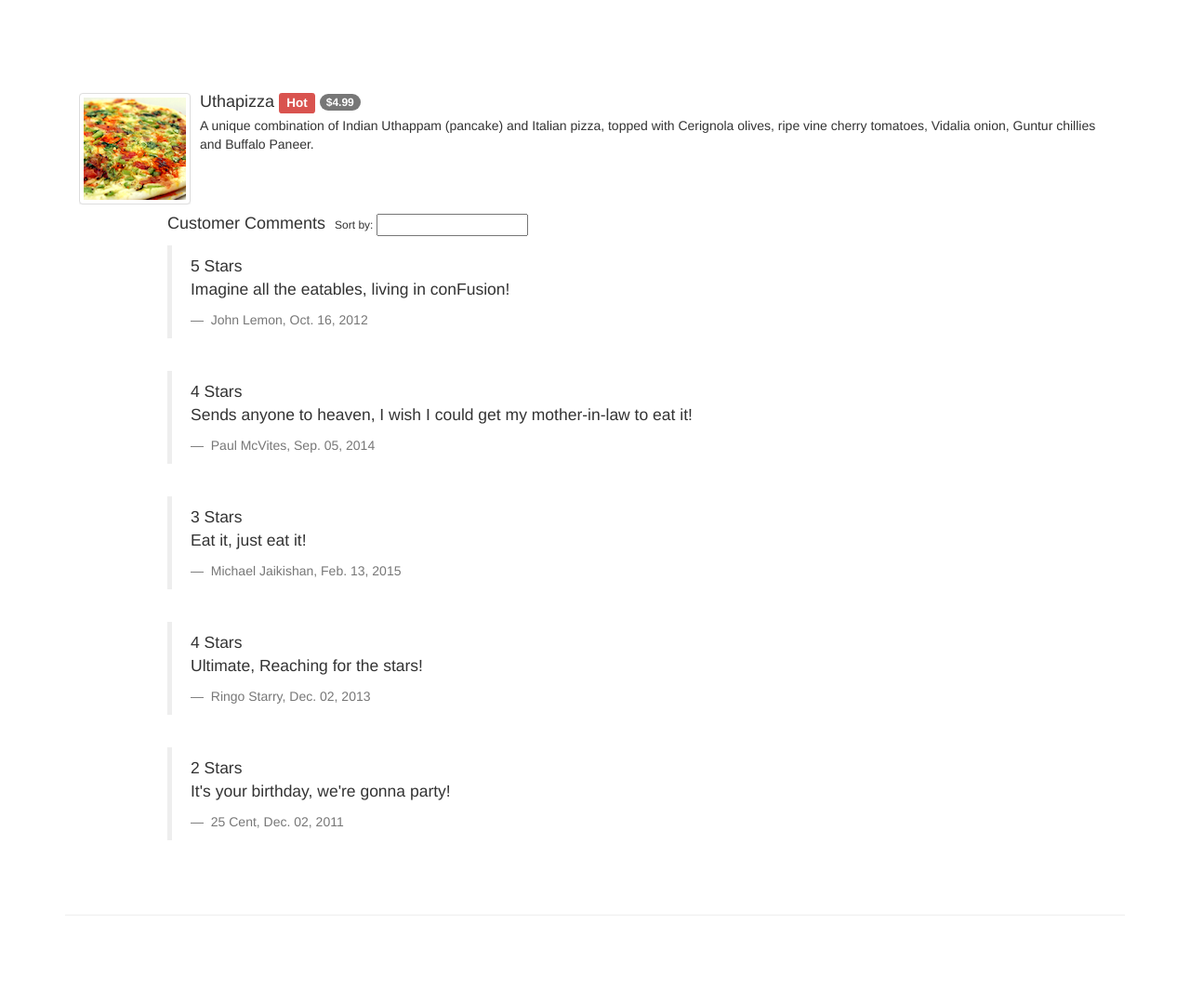
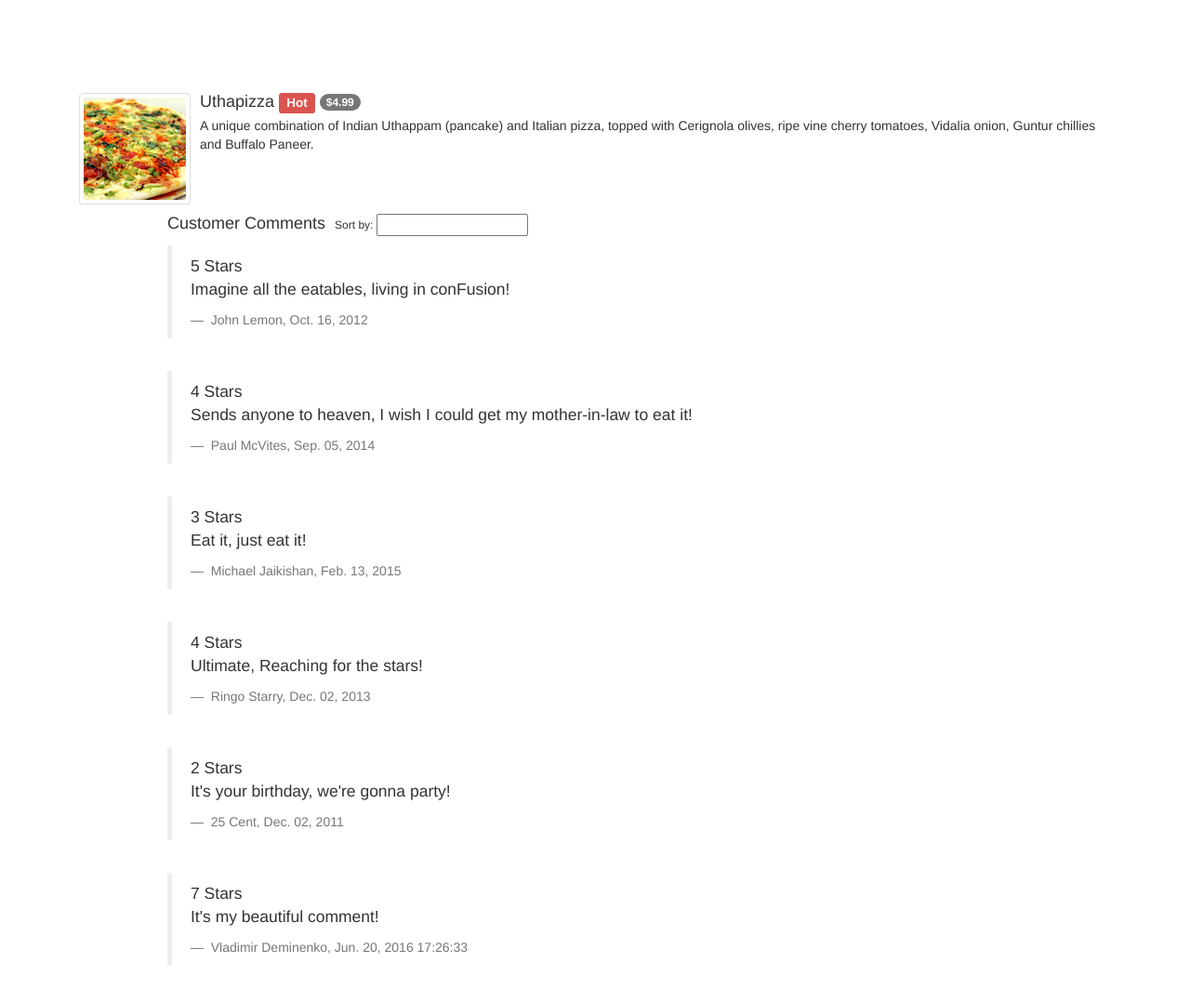
Before and after one commit to VladimirDeminenko/0300.-Front-End-Javascript-Frameworks-AngularJS-Overview, a website: page app/dishdetail.html in a window 1280 px wide. Shown: the top 1078 px of the page at 93% size. Before the commit the page ends 985 px from the top, so only its background shows below. Drawn offline with nearby package versions, Linux system fonts and the light colour scheme.

Commit message:
Week 2. Assignment 2: add the new comment - add new property newComment to DishDetailController - add new il-tag for newComment property

```diff
--- a/app/dishdetail.html
+++ b/app/dishdetail.html
@@ -58,10 +58,21 @@
               </blockquote>
             </div>
           </li>
+
+          <li class="media" ng-show=true>
+            <div>
+              <blockquote>
+                {{newComment.rating}} Stars
+                <p>{{newComment.comment}}</p>
+                <footer>
+                  {{newComment.author}}, {{newComment.date | date: 'MMM. dd, yyyy HH:mm:ss'}}
+                </footer>
+              </blockquote>
+            </div>
+          </li>
         </ul>
       </div>
     </div>
-  </div>
 
   <!-- build:js scripts/main.js -->
   <script src="../bower_components/angular/angular.min.js"></script>
--- a/app/scripts/app.js
+++ b/app/scripts/app.js
@@ -110,6 +110,13 @@ angular.module('confusionApp', [])
           }
         ]
     };
+
+    $scope.newComment = {
+        rating: 7,
+        comment: "It's my beautiful comment!",
+        author: "Vladimir Deminenko",
+        date: Date.now()
+    };
 }])
 
 .controller('ContactController', ['$scope', function ($scope) {
```
